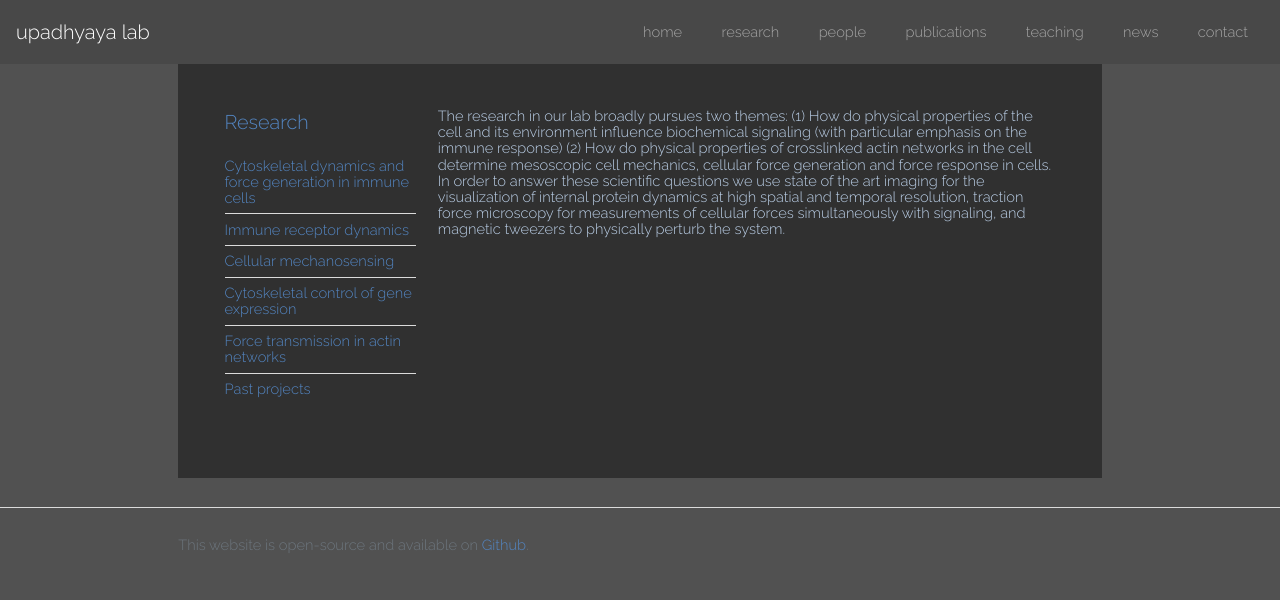
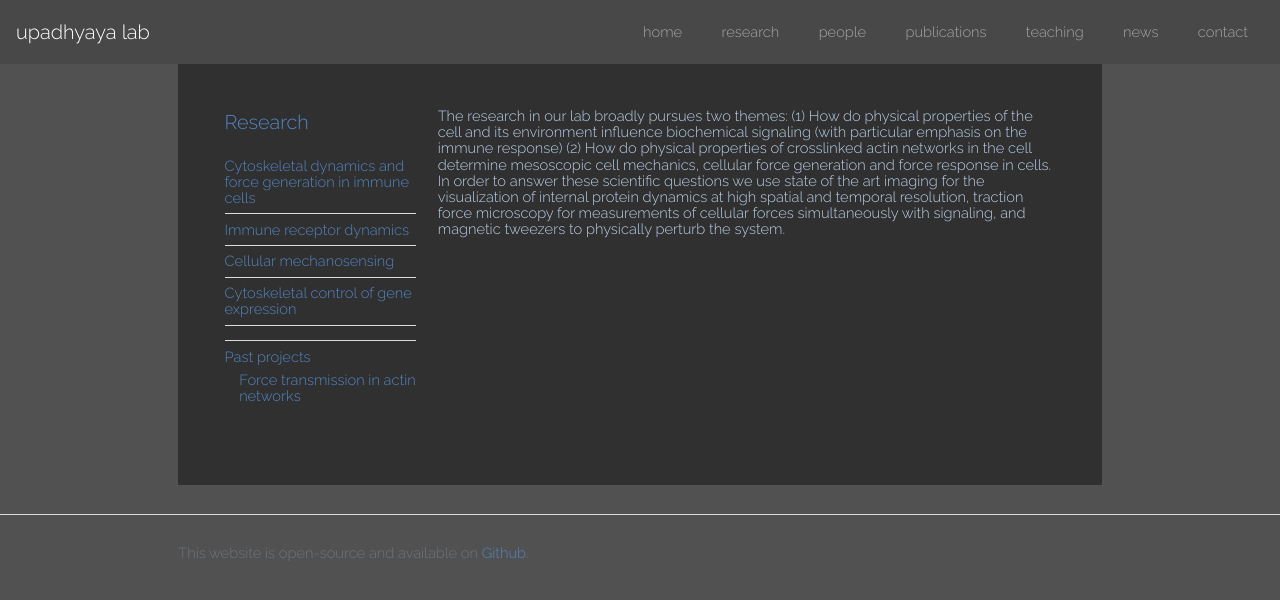
Before and after one commit to arpitalab/arpitalab.github.io, a Jekyll site: the page built from research/index.html, in a window 1280 px wide. Shown: the top 600 px of the page. Built offline with Jekyll 4.4.1, drawn with Linux system fonts in a browser that asks for light colours; nearby versions of some CDN libraries; comment, search, counter and statistics services are not loaded.

Commit message:
Update index.html

```diff
--- a/research/index.html
+++ b/research/index.html
@@ -19,8 +19,11 @@ group: research
 									</ul>
 								</li>
 								<li id="showdiv7"><a href="#">Cytoskeletal control of gene expression</a></li>
-								<li id="showdiv8"><a href="#">Force transmission in actin networks</a></li>
-								<li margin: 30px id="showdiv8"><a href="#">Past projects</a></li>
+								<li></li>
+								<li><a href="#">Past projects</a></li>
+									<ul>
+										<li id="showdiv8"><a href="#">Force transmission in actin networks</a></li>
+									</ul>
 							</ul>
 						</div>
 						<div id="research" class="9u$ 12u$(small)">
```
